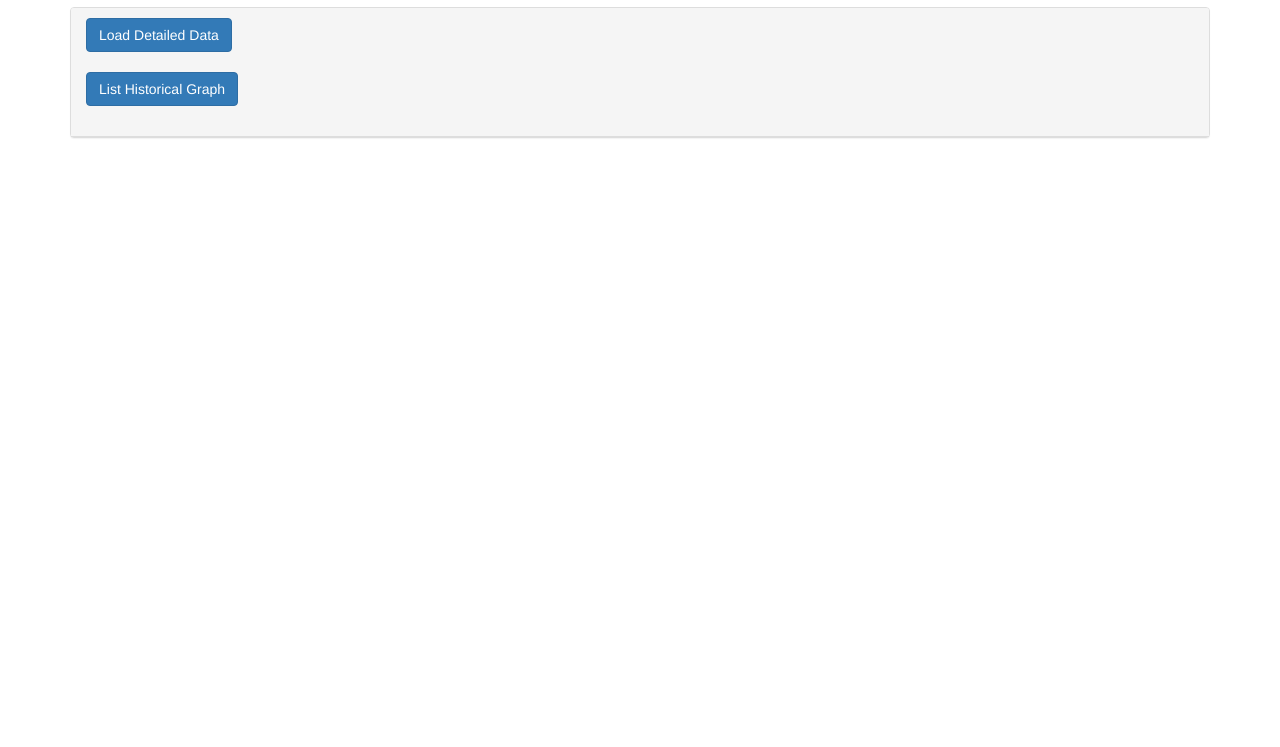
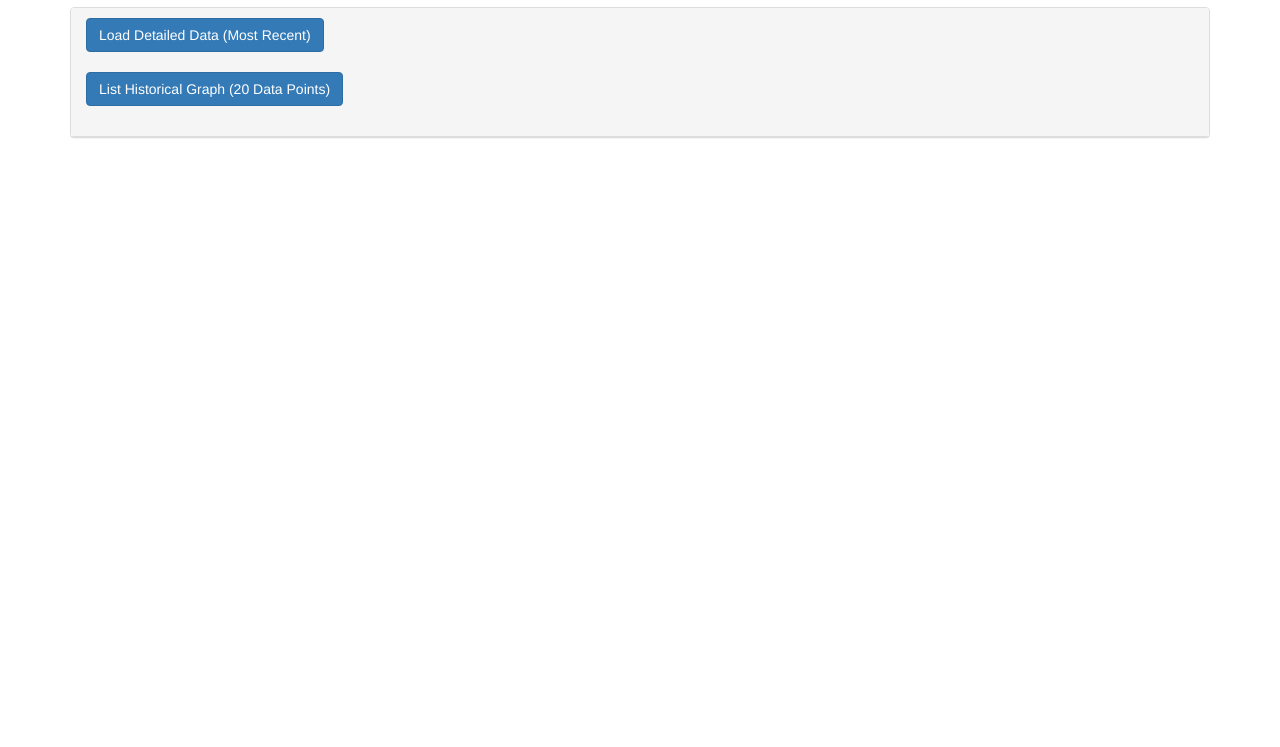
Before and after one commit to arsci2/app2, a website: page public/index.html in a window 1280 px wide. Shown: the part 53-800 px from the top of the page. Drawn offline with nearby package versions, Linux system fonts and the light colour scheme.

Commit message:
Add files via upload

```diff
--- a/public/index.html
+++ b/public/index.html
@@ -151,7 +151,7 @@
                 <h3 class="panel-title"></h3>
 				<form id="phoneChangerForm" action="/update" method="get" style="width: 400px">
 					<div id="recent">
-						<button type="submit" class="btn btn-primary">Load Detailed Data</button>
+						<button type="submit" class="btn btn-primary">Load Detailed Data (Most Recent)</button>
 						<br><br>
 					</div>
 				</form>
@@ -165,14 +165,14 @@
 
 				<form id="listing" action="/update" method="get" style="width: 400px">
 					<div id="list">
-						<button type="submit" class="btn btn-primary">List Historical Graph</button>
+						<button type="submit" class="btn btn-primary">List Historical Graph (20 Data Points)</button>
 						<br><br>
 					</div>
 				</form>
             </div>
 
 	    <div class="panel-body" id="listpage">
-	    <label for="listpage1">Listing</label>
+	    <label for="listpage1"></label>
 		<div class="form-group" id="gv">
 					<canvas id="myChart" width="100" height="100"></canvas>
 		</div>
```
